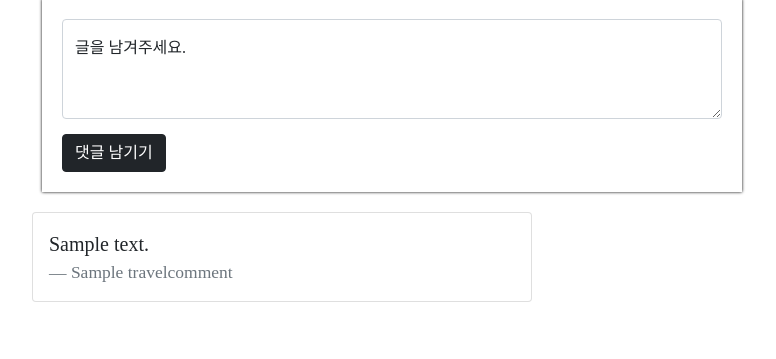
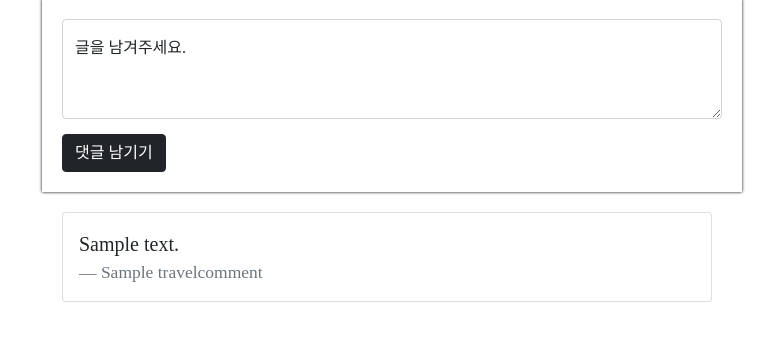
Before and after one commit to wonjunKim8/first-project, a Flask app: page /commentpage?index=1 in a window 1280 px wide. Shown: the part 441-800 px from the top of the page, without its empty margins (358-1134 px from the left). Run offline with Flask 2, Linux system fonts and the light colour scheme; grey boxes marked "Sample" are stand-in pictures; a database or web service that is not in the repository returns one stand-in record (values such as "Sample title").

Commit message:
댓글 이름 구현

```diff
--- a/templates/comment_page.html
+++ b/templates/comment_page.html
@@ -95,8 +95,8 @@
 
         .mycards {
             width: 95%;
-            max-width: 500px;
-            margin: auto;
+            max-width: 650px;
+            margin: 20px auto 20px 420px;
         }
 
         .mycards > .card {
@@ -113,7 +113,9 @@
           let travelIndex = window.location.search
           let param = new URLSearchParams(travelIndex);
           let index = param.get("index");
-          let indexes = "{{ index }}"
+          let checker = document.cookie.split(";").find((x) => x.startsWith("name"));
+          let name = decodeURI(checker);
+          name=name.split("=")[1];
           $.ajax({
             type: "POST",
             url: "/travel_comment",
```
